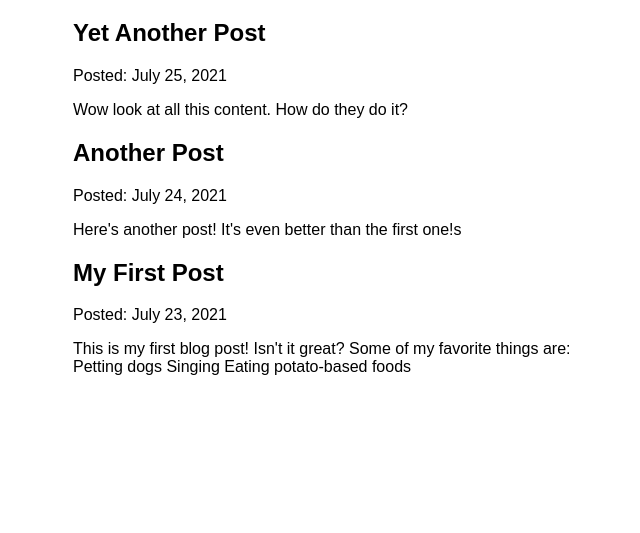
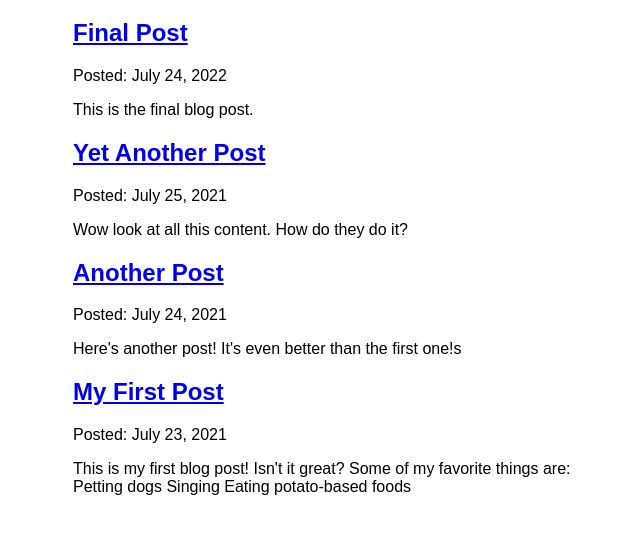
Before and after one commit to Vexchan/logans-gatsby-site, a Gatsby site: page /blog in a window 1280 px wide. Shown: the part 157-690 px from the top of the page, without its empty margins (317-957 px from the left). Built offline with nearby package versions, Linux system fonts and the light colour scheme; Gatsby itself is replaced by a stand-in of ours.

Commit message:
Finished the Gatsby Tutorial Part 6

```diff
--- /dev/null
+++ b/blog/fourth.mdx
@@ -0,0 +1,7 @@
+---
+title: "Final Post"
+date: "2022-07-24"
+slug: "final-post"
+---
+
+This is the final blog post.
--- a/src/pages/blog.js
+++ b/src/pages/blog/index.js
@@ -1,7 +1,7 @@
 import * as React from 'react'
-import Layout from '../components/layout'
-import Seo from '../components/seo'
-import { graphql } from 'gatsby'
+import Seo from '../../components/seo'
+import { Link, graphql } from 'gatsby'
+import Layout from '../../components/layout'
 
 const BlogPage = ({ data }) => {
   return (
@@ -9,7 +9,11 @@ const BlogPage = ({ data }) => {
       {
         data.allMdx.nodes.map((node) => (
           <article key={node.id}>
-            <h2>{node.frontmatter.title}</h2>
+            <h2>
+              <Link to={`/blog/${node.frontmatter.slug}`}>
+                {node.frontmatter.title}
+              </Link>
+            </h2>
             <p>Posted: {node.frontmatter.date}</p>
             <p>{node.excerpt}</p>
           </article>
@@ -26,6 +30,7 @@ export const query = graphql`
         frontmatter {
           date(formatString: "MMMM D, YYYY")
           title
+          slug
         }
         id
         excerpt
```
Also changed, not shown: src/pages/blog/{mdx.frontmatter__slug}.js (added, +28 -0 lines).
